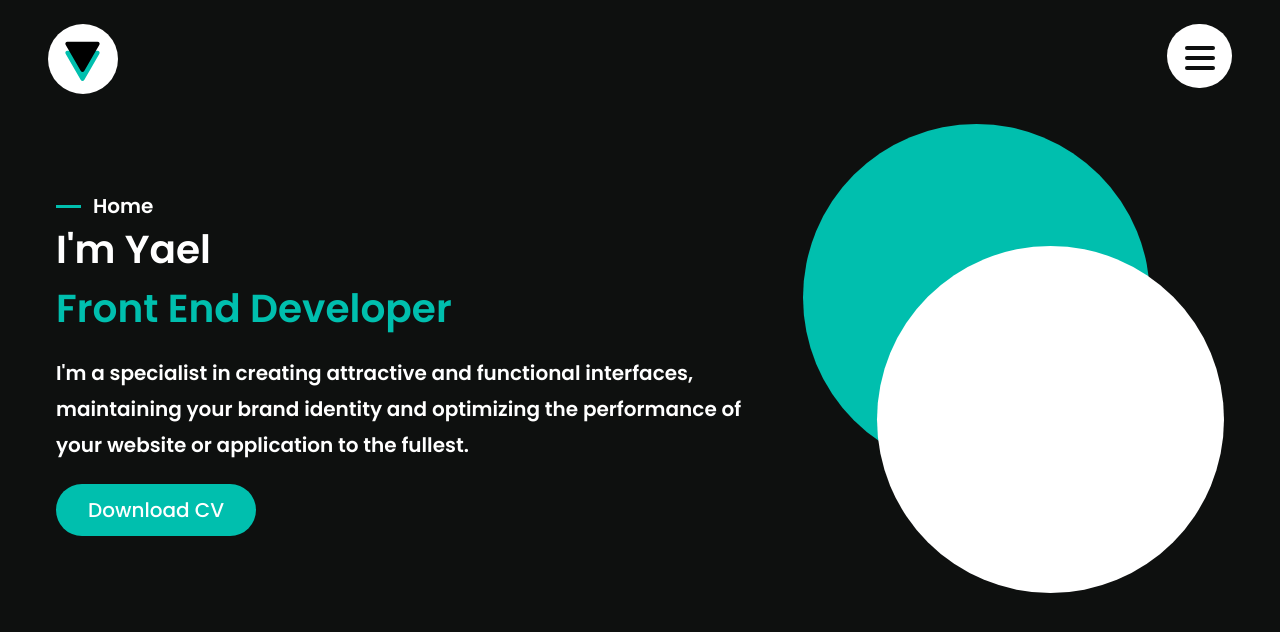
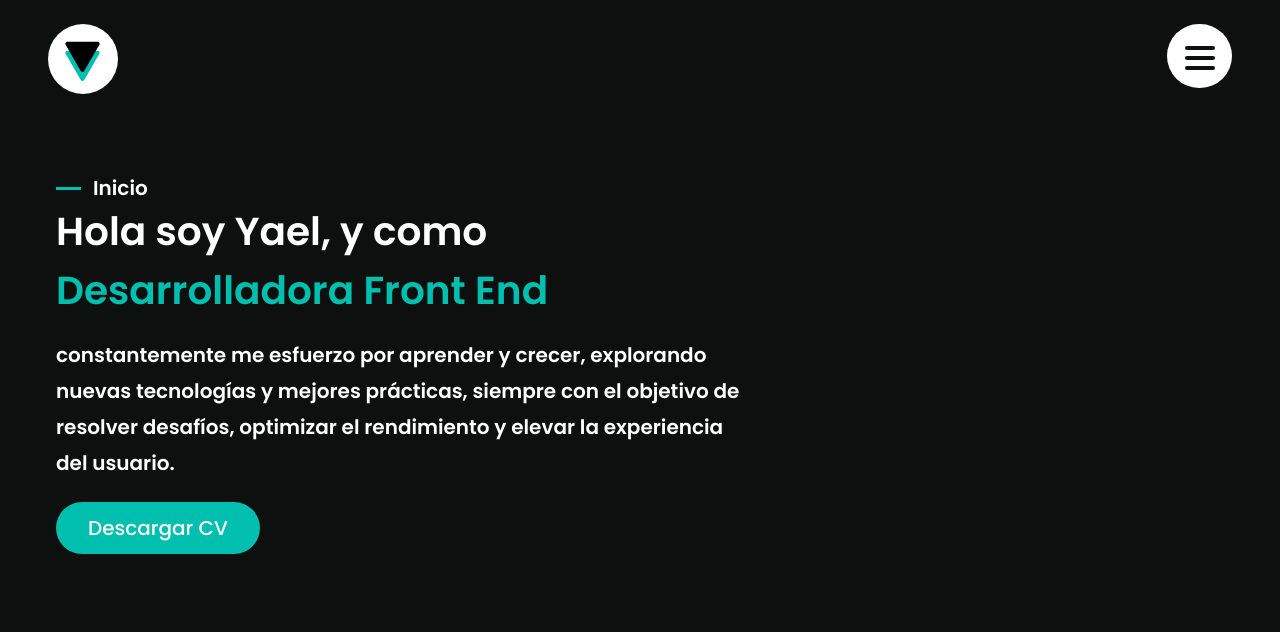
Before and after one commit to yayuwu/actual-portfolio, a Next.js app: page / in a window 1280 px wide. Shown: the top 632 px of the page. Built offline with nearby package versions, Linux system fonts and the light colour scheme.

Commit message:
Change text language

```diff
--- a/src/app/contact/page.jsx
+++ b/src/app/contact/page.jsx
@@ -8,10 +8,10 @@ const Contact = () => {
       <div className='flex flex-col flex-grow'>
         <div className='flex items-center'>
           <Image width='25' height='2' src="/svg/Line.svg" alt="" />
-          <p className='text-base md:text-xl ms-3 font-semibold'>Send me a message</p>
+          <p className='text-base md:text-xl ms-3 font-semibold'>Mandame un mensaje</p>
         </div>
-        <h1 className='text-4xl xl:text-6xl 2xl:text-6xl font-semibold'>Contact me</h1>
-        <p className='text-md font-medium mt-5 md:text-xl md:w-[450px] lg:w-[750px]'>Thank you for your interest in my work. I hope it has captured your attention. For any inquiries, feel free to contact me through any of these channels.</p>
+        <h1 className='text-4xl xl:text-6xl 2xl:text-6xl font-semibold'>Contáctame</h1>
+        <p className='text-md font-medium mt-5 md:text-xl md:w-[450px] lg:w-[750px]'>Si llegaste hasta aquí, muchas gracias por interesarte en mi trabajo, si querés conocer un poco más sobre mí no dudes en ver mi CV y seguirme en las redes.</p>
         <section className='mt-6'>
           <div className='md:hidden flex flex-wrap items-center sm:justify-start gap-3 lg:gap-6'>
             <a href='mailto:yscorrea10@gmail.com'><Image src='/svg/gmail.svg' width={30} height={30} alt='gmail'/></a>
@@ -25,7 +25,7 @@ const Contact = () => {
           </div>
         </section>
         <section className='mt-10 mb-6 md:mb-0'>
-          <GreenBtn href='https://drive.google.com/file/d/10e2K19HFqRnW2gFroZIlcEBr_aWTpCJG/view?usp=drive_link'>Download CV</GreenBtn>
+          <GreenBtn href='https://drive.google.com/file/d/1IqZ-lek76A_BxbMEASdSBVPJTzOIyarg/view?usp=drive_link'>Descargar CV</GreenBtn>
         </section>
       </div>
 
--- a/src/app/education/page.jsx
+++ b/src/app/education/page.jsx
@@ -17,7 +17,7 @@ const Education = () => {
         console.log(data)
         setCertifications(data.reverse())
       } catch (error) {
-        console.error('Error fetching education data:', error)
+        console.log('Error fetching education data:', error)
       }
     }
     fetchEducation()
@@ -37,9 +37,9 @@ const Education = () => {
     <div className='mt-12 mb-6 md:mt-20 mx-7 md:mx-14 2xl:mx-40'>
       <div className='flex items-center'>
         <Image width='25' height='2' src={svgLine} alt="" />
-        <p className='text-base md:text-xl ms-3 font-semibold'>Courses & Certifications</p>
+        <p className='text-base md:text-xl ms-3 font-semibold'>Cursos & Certificaciones</p>
       </div>
-      <h1 className='text-4xl xl:text-6xl 2xl:text-6xl font-semibold'>Education</h1>
+      <h1 className='text-4xl xl:text-6xl 2xl:text-6xl font-semibold'>Educación</h1>
       <div className='flex flex-wrap justify-center gap-10 lg:gap-20 mt-6 md:mt-12 xl:justify-start'>
         { certifications.map((course, index) => (
           <CardEducation
--- a/src/app/page.jsx
+++ b/src/app/page.jsx
@@ -9,13 +9,13 @@ const Home = () => {
       <section>
           <div className='flex items-center'>
             <Image width='25' height='2' src="/svg/Line.svg" alt="Logo" />
-            <p className='text-base md:text-xl ms-3'>Home</p>
+            <p className='text-base md:text-xl ms-3'>Inicio</p>
           </div>
-        <h1 className='text-4xl 2xl:text-6xl'>I&apos;m Yael <span className='block text-colorGreen'>Front End Developer</span> </h1>
-        <p className='text-base xl:text-xl lg:w-[400px] xl:w-[700px] my-4 mb-8 leading-7 xl:leading-9 font-semibold'>I&apos;m a specialist in creating attractive and functional interfaces, maintaining your brand identity and optimizing the performance of your website or application to the fullest.</p>
-        <GreenBtn href='https://drive.google.com/file/d/10e2K19HFqRnW2gFroZIlcEBr_aWTpCJG/view?usp=drive_link'>Download CV</GreenBtn>
+        <h1 className='text-4xl 2xl:text-6xl'>Hola soy Yael, y como <span className='block text-colorGreen'>Desarrolladora Front End</span> </h1>
+        <p className='text-base xl:text-xl lg:w-[400px] xl:w-[700px] my-4 mb-8 leading-7 xl:leading-9 font-semibold'>constantemente me esfuerzo por aprender y crecer, explorando nuevas tecnologías y mejores prácticas, siempre con el objetivo de resolver desafíos, optimizar el rendimiento y elevar la experiencia del usuario.</p>
+        <GreenBtn href='https://drive.google.com/file/d/10e2K19HFqRnW2gFroZIlcEBr_aWTpCJG/view?usp=drive_link'>Descargar CV</GreenBtn>
       </section>
-      <section className='hidden lg:block 3xl:me-36'>
+      <section className='hidden 3xl:block 3xl:me-36'>
         <svg  className="w-full h-auto 2xl:w-[491px] 2xl:h-[539px] 3xl:w-[511px] 3xl:h-[559px]" width="421" height="469" viewBox="0 0 421 469" fill="none" xmlns="http://www.w3.org/2000/svg">
           <g id="circles">
             <g id="green-circle">
--- a/src/app/portfolio/page.jsx
+++ b/src/app/portfolio/page.jsx
@@ -36,7 +36,7 @@ const Portfolio = () => {
     <div className='mt-12 md:mt-20 mx-7 md:mx-14 2xl:mx-40'>
       <div className='flex items-center'>
         <Image width='25' height='2' src={svgLine} alt="" />
-        <p className='text-base md:text-xl ms-3 font-semibold'>Works & Projects</p>
+        <p className='text-base md:text-xl ms-3 font-semibold'>Trabajos & Proyectos</p>
       </div>
       <h1 className='text-4xl xl:text-6xl 2xl:text-6xl font-semibold'>Portfolio</h1>
       <section className='mt-10 flex justify-center md:justify-start'>
```
